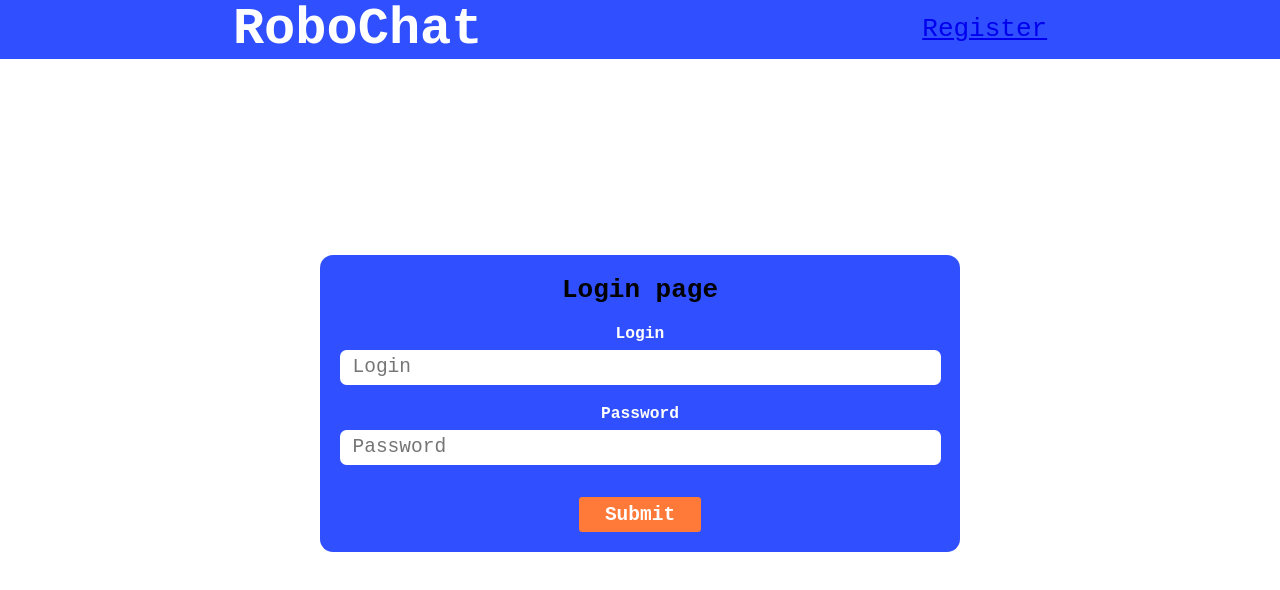
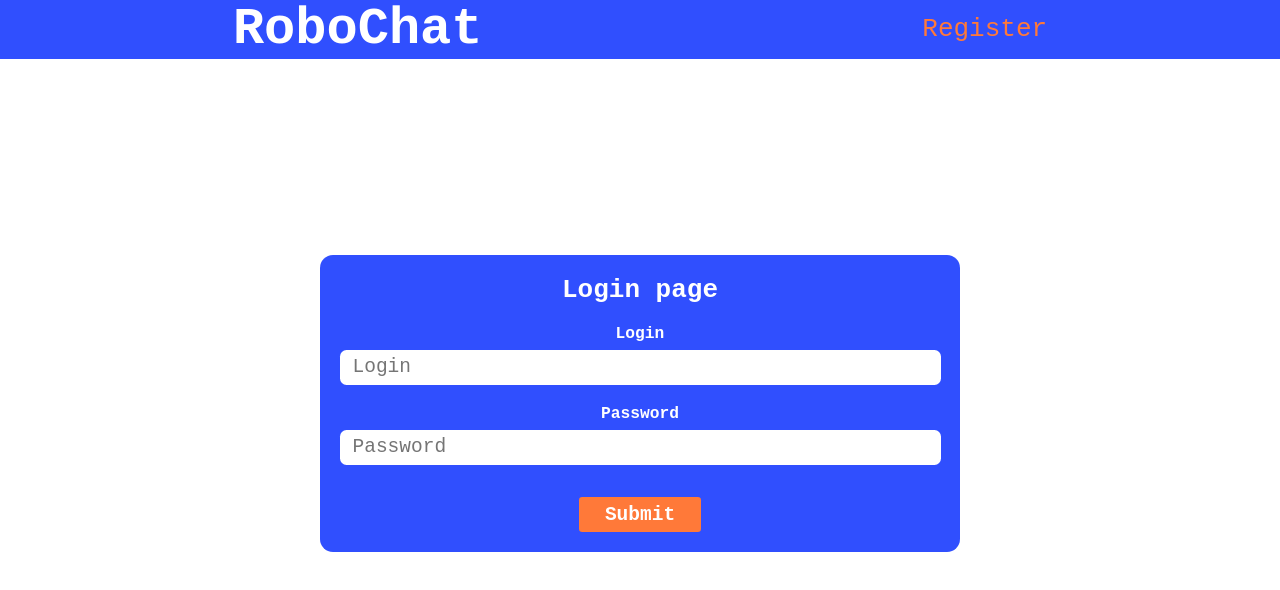
Before and after one commit to ProgramMen/Chat_, a website: page static/login.html in a window 1280 px wide. Drawn offline with nearby package versions, Linux system fonts and the light colour scheme.

Commit message:
Update style.css

```diff
--- a/static/style.css
+++ b/static/style.css
@@ -1,4 +1,5 @@
 :root {
+
     --color-primary: #304ffe;
     --color-primary-darker: #0026ca;
     --color-accent: #FF7939;
@@ -7,18 +8,20 @@
     --header-height: 4.5rem;
 }
 
+
 * {
     margin: 0;
     padding: 0;
     box-sizing: border-box;
     font-family: monospace;
 }
+.temp_c{
 
+}
 main {
     position: relative;
     height: 100vh;
 }
-
 .header {
     position: fixed;
     padding: 1rem;
@@ -93,6 +96,10 @@ li {
     border-radius: 1rem;
 }
 
+.register-form__title {
+    color: var(--color-white)
+}
+
 .register-form__input {
     width: 100%;
     padding: 0.5rem 1rem;
@@ -126,3 +133,12 @@ li {
     box-shadow: 0 0 5px 0 grey;
     background-color: var(--color-accent-darker);
 }
+
+.link {
+    color: var(--color-accent);
+    text-decoration: none;
+    border: none;
+    background: none;
+    font-size: 2rem;
+    cursor: pointer;
+}
```
